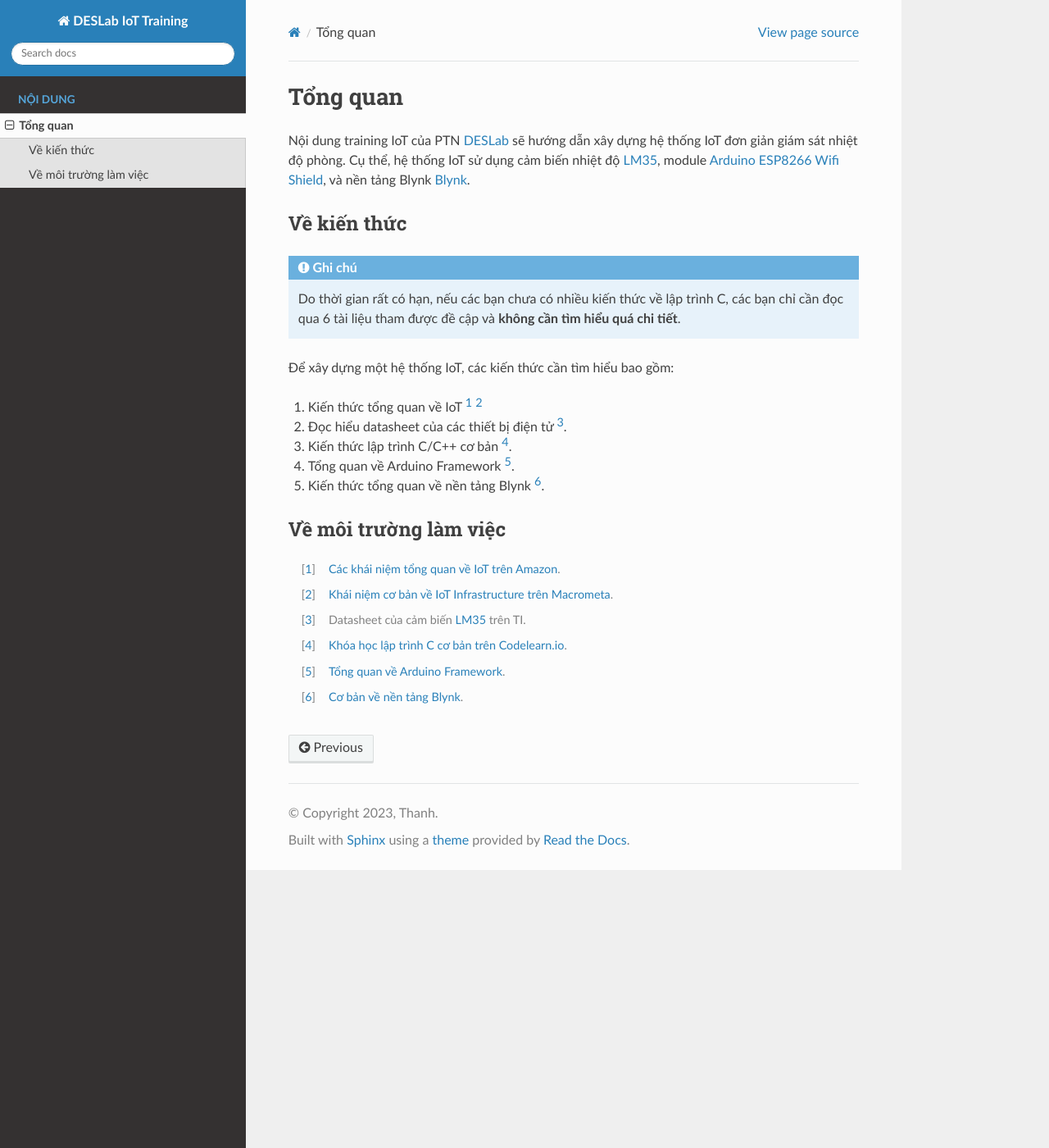
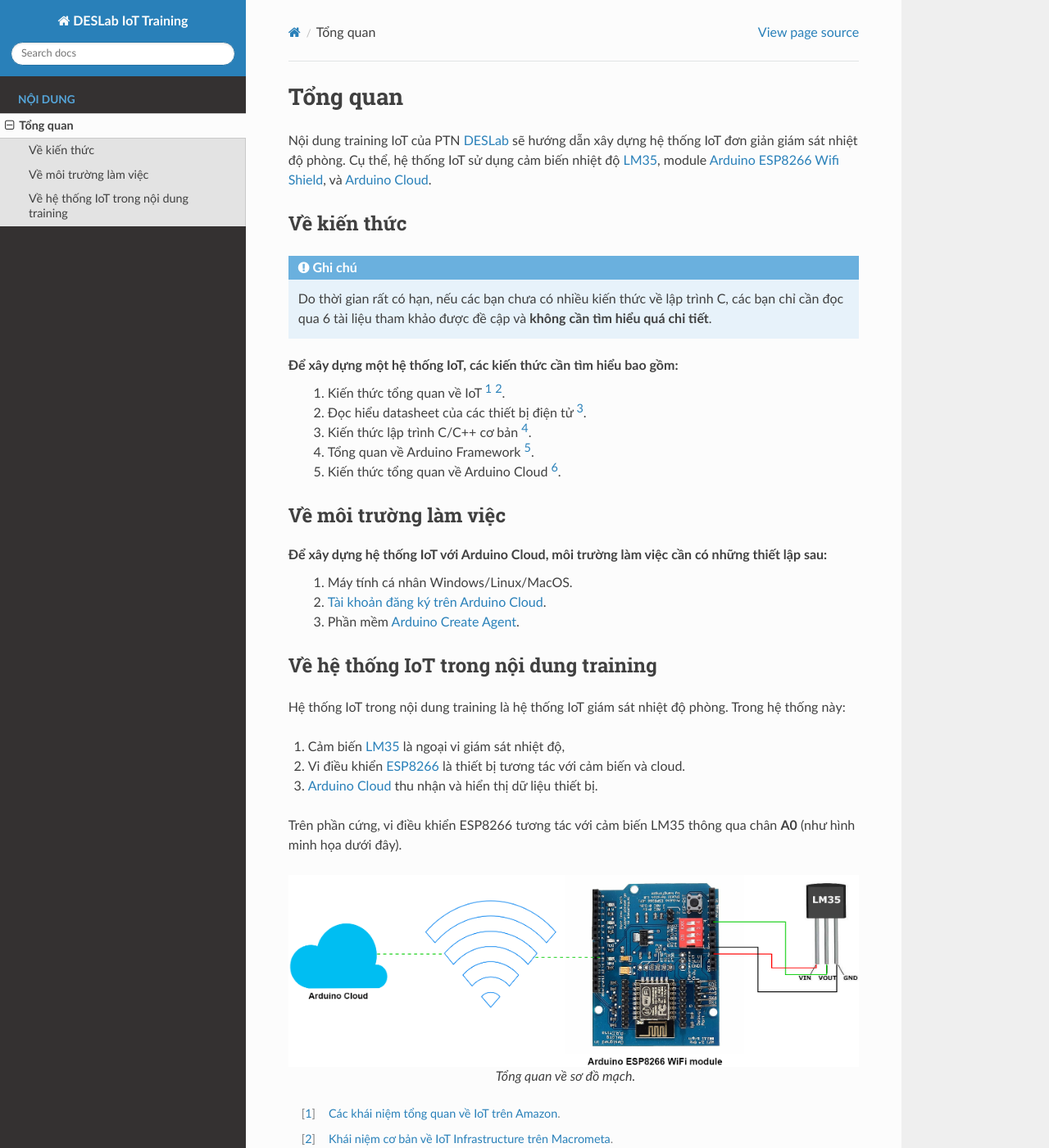
Before and after one commit to ngminhthanh12a3/DESLabIoTGuidance, a Sphinx documentation site: the page built from docs/source/overview.rst, in a window 1280 px wide and 1400 px high. Shown: the whole window at 82% size. Built offline with Sphinx 7.4.7 and the Read the Docs theme 2.0.0, drawn with Linux system fonts in a browser that asks for light colours; some of the changed text lies outside the part shown.

```diff
--- a/README.rst
+++ b/README.rst
@@ -13,7 +13,7 @@ https://docs.readthedocs.io/en/stable/tutorial/
 ``07-09-2023``
 
 * Cấu hình latexpdf tiếng Việt.
-
+* Viết nội dung tổng quan.
 
 0.0.0
 -----
--- a/docs/source/index.rst
+++ b/docs/source/index.rst
@@ -1,8 +1,7 @@
-===================
 DESLab IoT Training
 ===================
 
-Đây là nội dung training hệ thống IoT của phòng thí nghiệm DESLab. Trong tài liệu training, tài liệu sẽ hướng dẫn xây dựng hệ thống IoT đơn giản. Hệ thống IoT sẽ giám sát nhiệt độ phòng thông qua cảm biến LM35_, module `Arduino ESP8266 Wifi Shield <AEWS_>`_, và `nền tảng Blynk <Blynk_>`_.
+Đây là nội dung training hệ thống IoT của phòng thí nghiệm DESLab. Trong tài liệu training, tài liệu sẽ hướng dẫn xây dựng hệ thống IoT đơn giản. Hệ thống IoT sẽ giám sát nhiệt độ phòng thông qua cảm biến LM35_, module `Arduino ESP8266 Wifi Shield <AEWS_>`_, và `Arduino Cloud <ACloud_>`_.
 
 .. toctree::
    :maxdepth: 1
@@ -14,7 +13,7 @@ DESLab IoT Training
 
 .. _LM35: https://www.ti.com/product/LM35?utm_source=google&utm_medium=cpc&utm_campaign=asc-sens-null-44700045336317707_prodfolderdynamic-cpc-pf-google-soas_int&utm_content=prodfolddynamic&ds_k=DYNAMIC+SEARCH+ADS&DCM=yes&gclid=CjwKCAjw6eWnBhAKEiwADpnw9ojoX6iAxUEk_AFZ_HcGg9V-IfEd6wjS7kg2NNrGZXOVoqw8k548TxoCYKQQAvD_BwE&gclsrc=aw.ds
 
-.. _Blynk: https://blynk.io/
+.. _ACloud: https://cloud.arduino.cc/
 
 .. REFs
    https://nshopvn.com/product/arduino-esp8266-wifi-shield/
--- a/docs/source/overview.rst
+++ b/docs/source/overview.rst
@@ -3,27 +3,46 @@ Tổng quan
 =========
 
 Nội dung training IoT của PTN DESLab_ sẽ hướng dẫn xây dựng hệ thống IoT đơn giản giám sát nhiệt độ phòng.
-Cụ thể, hệ thống IoT sử dụng cảm biến nhiệt độ LM35_, module `Arduino ESP8266 Wifi Shield <AEWS_>`_, và nền tảng Blynk Blynk_.
+Cụ thể, hệ thống IoT sử dụng cảm biến nhiệt độ LM35_, module `Arduino ESP8266 Wifi Shield <AEWS_>`_, và `Arduino Cloud <ACloud_>`_.
 
 Về kiến thức
 ------------
 
 .. note::
 
-    Do thời gian rất có hạn, nếu các bạn chưa có nhiều kiến thức về lập trình C, các bạn chỉ cần đọc qua 6 tài liệu tham được đề cập và **không cần tìm hiểu quá chi tiết**.
+    Do thời gian rất có hạn, nếu các bạn chưa có nhiều kiến thức về lập trình C, các bạn chỉ cần đọc qua 6 tài liệu tham khảo được đề cập và **không cần tìm hiểu quá chi tiết**.
 
 Để xây dựng một hệ thống IoT, các kiến thức cần tìm hiểu bao gồm:
-
-1. Kiến thức tổng quan về IoT [#IoT1]_ [#IoT2]_
-2. Đọc hiểu datasheet của các thiết bị điện tử [#datasheet]_.
-3. Kiến thức lập trình C/C++ cơ bản [#C]_.
-4. Tổng quan về Arduino Framework [#ArduinoF]_.
-5. Kiến thức tổng quan về nền tảng Blynk [#BlynkDocF]_.
+    1. Kiến thức tổng quan về IoT [#IoT1]_ [#IoT2]_.
+    2. Đọc hiểu datasheet của các thiết bị điện tử [#datasheet]_.
+    3. Kiến thức lập trình C/C++ cơ bản [#C]_.
+    4. Tổng quan về Arduino Framework [#ArduinoF]_.
+    5. Kiến thức tổng quan về Arduino Cloud [#ACloudF]_.
 
 Về môi trường làm việc
 ----------------------
 
+Để xây dựng hệ thống IoT với Arduino Cloud, môi trường làm việc cần có những thiết lập sau:
+    1. Máy tính cá nhân Windows/Linux/MacOS.
+    2. `Tài khoản đăng ký trên Arduino Cloud <ACloudLogin_>`_.
+    3. Phần mềm `Arduino Create Agent <ACA_>`_.
 
+Về hệ thống IoT trong nội dung training
+---------------------------------------
+
+Hệ thống IoT trong nội dung training là hệ thống IoT giám sát nhiệt độ phòng. Trong hệ thống này:
+
+1. Cảm biến LM35_ là ngoại vi giám sát nhiệt độ,
+2. Vi điều khiển `ESP8266 <AEWS_>`_ là thiết bị tương tác với cảm biến và cloud.
+3. `Arduino Cloud <ACloud_>`_ thu nhận và hiển thị dữ liệu thiết bị.
+
+Trên phần cứng, vi điều khiển ESP8266 tương tác với cảm biến LM35 thông qua chân **A0** (như hình minh họa dưới đây).
+
+.. figure:: ./pics/DESIoTTraining-Page-2.png
+    :alt: Tổng quan về sơ đồ mạch.
+    :align: center
+
+    Tổng quan về sơ đồ mạch.
 
 .. footnote
 .. [#IoT1] `Các khái niệm tổng quan về IoT trên Amazon <AmazoneIoT_>`_.
@@ -31,14 +50,17 @@ Về môi trường làm việc
 .. [#datasheet] Datasheet của cảm biến LM35_ trên TI.
 .. [#C] `Khóa học lập trình C cơ bản trên Codelearn.io <CodelearnIOC_>`_.
 .. [#ArduinoF] `Tổng quan về Arduino Framework <Arduino_>`_.
-.. [#BlynkDocF] `Cơ bản về nền tảng Blynk <BlynkDoc_>`_.
+.. [#ACloudF] `Cơ bản về Arduino Cloud <ACloudDoc_>`_.
 .. Link
 .. _DESLab: https://deslab.vn
 .. _LM35: https://www.ti.com/product/LM35?utm_source=google&utm_medium=cpc&utm_campaign=asc-sens-null-44700045336317707_prodfolderdynamic-cpc-pf-google-soas_int&utm_content=prodfolddynamic&ds_k=DYNAMIC+SEARCH+ADS&DCM=yes&gclid=CjwKCAjw6eWnBhAKEiwADpnw9ojoX6iAxUEk_AFZ_HcGg9V-IfEd6wjS7kg2NNrGZXOVoqw8k548TxoCYKQQAvD_BwE&gclsrc=aw.ds
-.. _Blynk: https://blynk.io/
 .. _AEWS: https://nshopvn.com/product/arduino-esp8266-wifi-shield/
 .. _AmazoneIoT: https://aws.amazon.com/what-is/iot/
 .. _MacrometaIoT: https://www.macrometa.com/iot-infrastructure
 .. _CodelearnIOC: https://codelearn.io/learning/c-for-beginners
-.. _BlynkDoc: https://docs.blynk.io/en/
 .. _Arduino: https://docs.arduino.cc/learn/starting-guide/getting-started-arduino
+.. _ACloud: https://cloud.arduino.cc/
+.. _ACloudDoc: https://docs.arduino.cc/arduino-cloud/getting-started/iot-cloud-getting-started
+.. _ACloudLogin: https://login.arduino.cc/login
+.. _ACA: https://support.arduino.cc/hc/en-us/articles/360014869820-Install-the-Arduino-Create-Agent
+.. _AIDE: https://www.arduino.cc/en/software
```
Also changed, not shown: .readthedocs.yaml, docs/source/pics/DESIoTTraining-Page-2.png (added), 2 other files.
